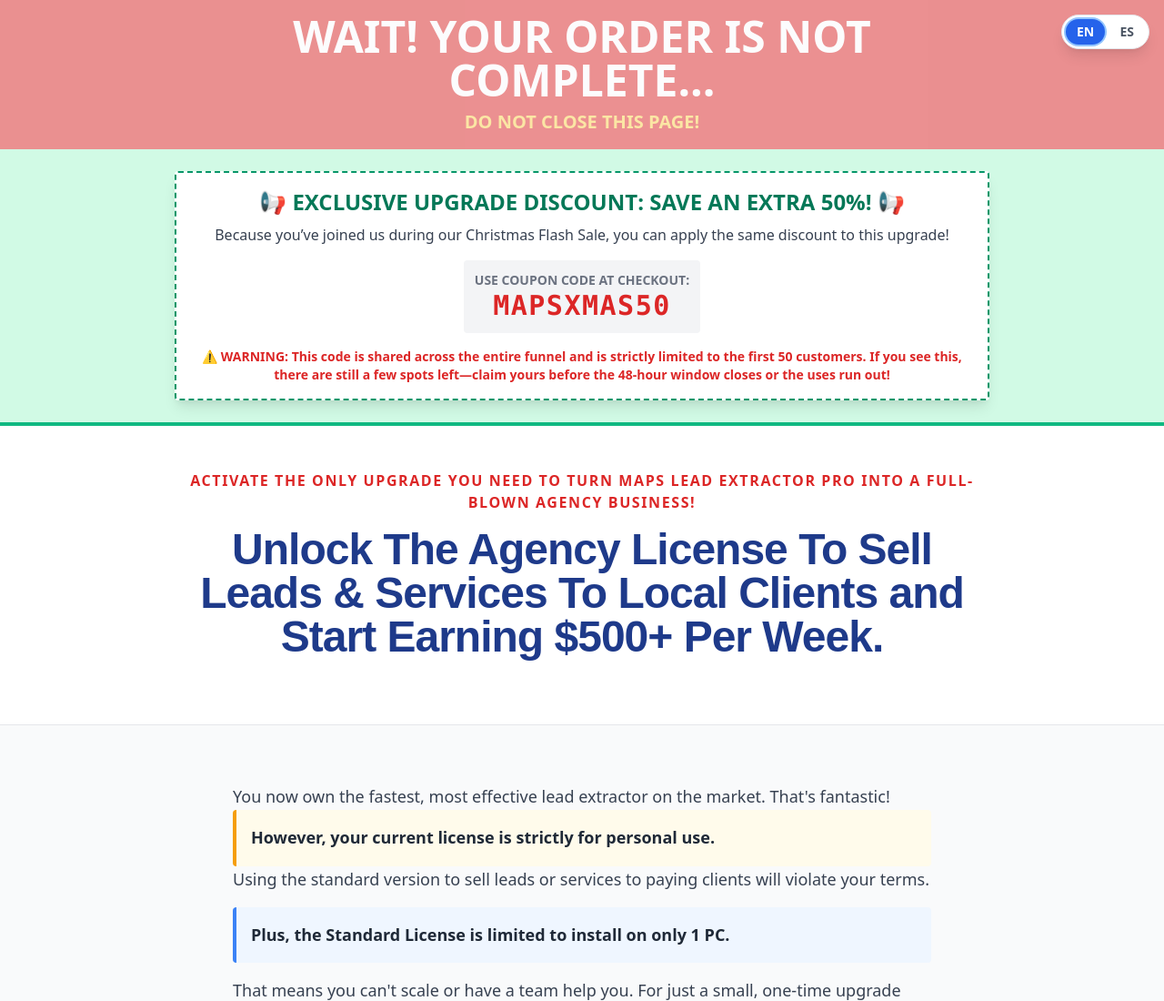
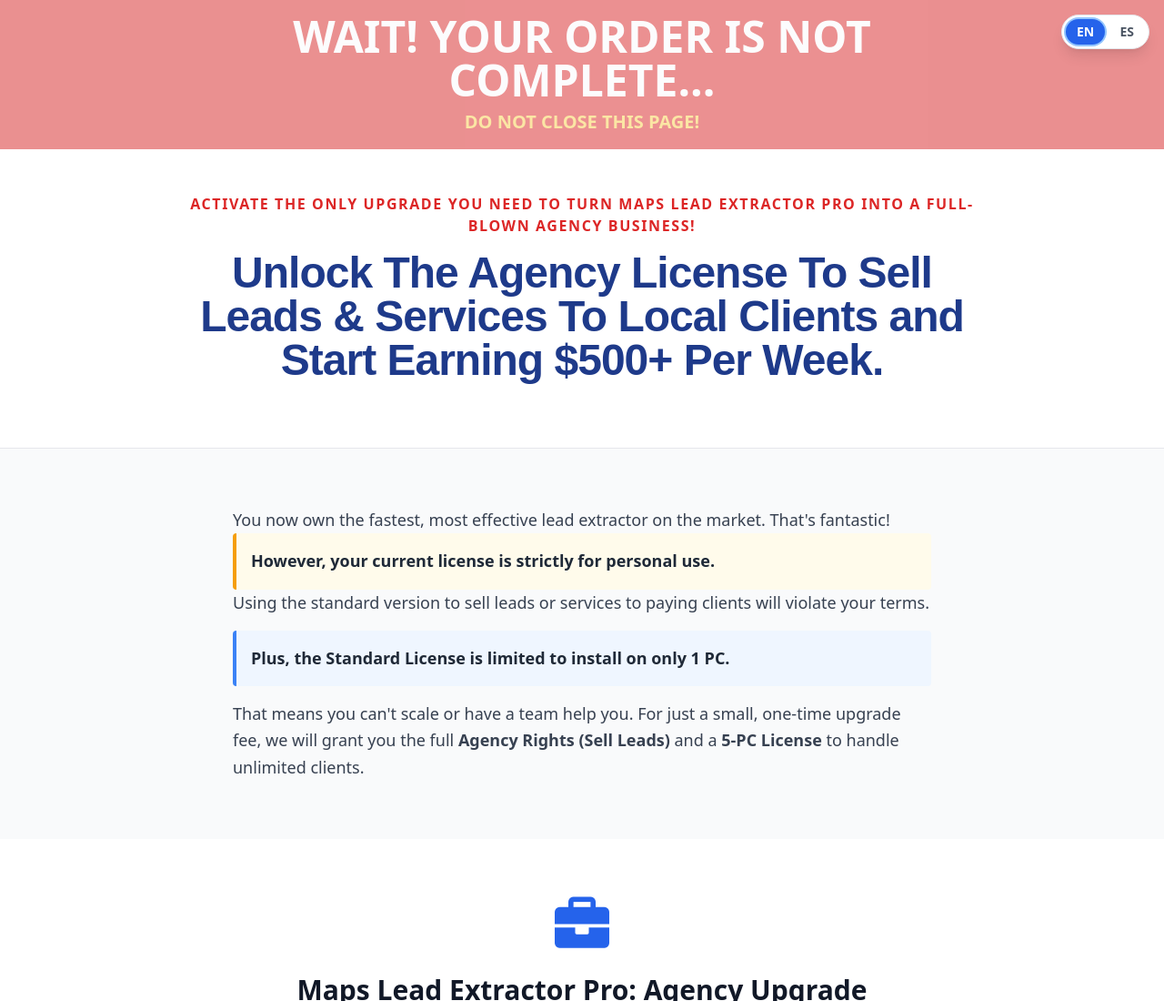
Before and after one commit to ProjectOne2020/agency, a plain HTML site: page index.html in a window 1280 px wide. Shown: the top 1100 px of the page at 91% size. Drawn offline with nearby package versions, Linux system fonts and the light colour scheme.

Commit message:
Update index.html

```diff
--- a/index.html
+++ b/index.html
@@ -58,24 +58,6 @@
         </div>
     </div>
 
-    <!-- FLASH SALE DISCOUNTS OTO 1 -->
-    <div class="bg-green-100 border-b-4 border-green-500 py-6 px-4 text-center">
-        <div class="max-w-4xl mx-auto border-2 border-dashed border-green-600 p-4 rounded bg-white shadow-lg">
-            <p class="text-xl md:text-2xl font-black text-green-700 mb-2">📢 EXCLUSIVE UPGRADE DISCOUNT: SAVE AN EXTRA
-                50%! 📢</p>
-            <p class="text-gray-700 font-medium mb-4">Because you’ve joined us during our Christmas Flash Sale, you can
-                apply the same discount to this upgrade!</p>
-
-            <div class="bg-gray-100 p-3 rounded inline-block mb-4">
-                <p class="text-sm font-bold uppercase text-gray-500">Use Coupon Code at Checkout:</p>
-                <p class="text-3xl font-mono font-black text-red-600 tracking-wider">MAPSXMAS50</p>
-            </div>
-
-            <p class="text-sm text-red-600 font-bold">⚠️ WARNING: This code is shared across the entire funnel and is
-                strictly limited to the first 50 customers. If you see this, there are still a few spots left—claim
-                yours before the 48-hour window closes or the uses run out!</p>
-        </div>
-    </div>
 
     <!-- 2. Main Headline -->
     <header class="bg-white py-12 px-6 text-center border-b border-gray-200">
```
